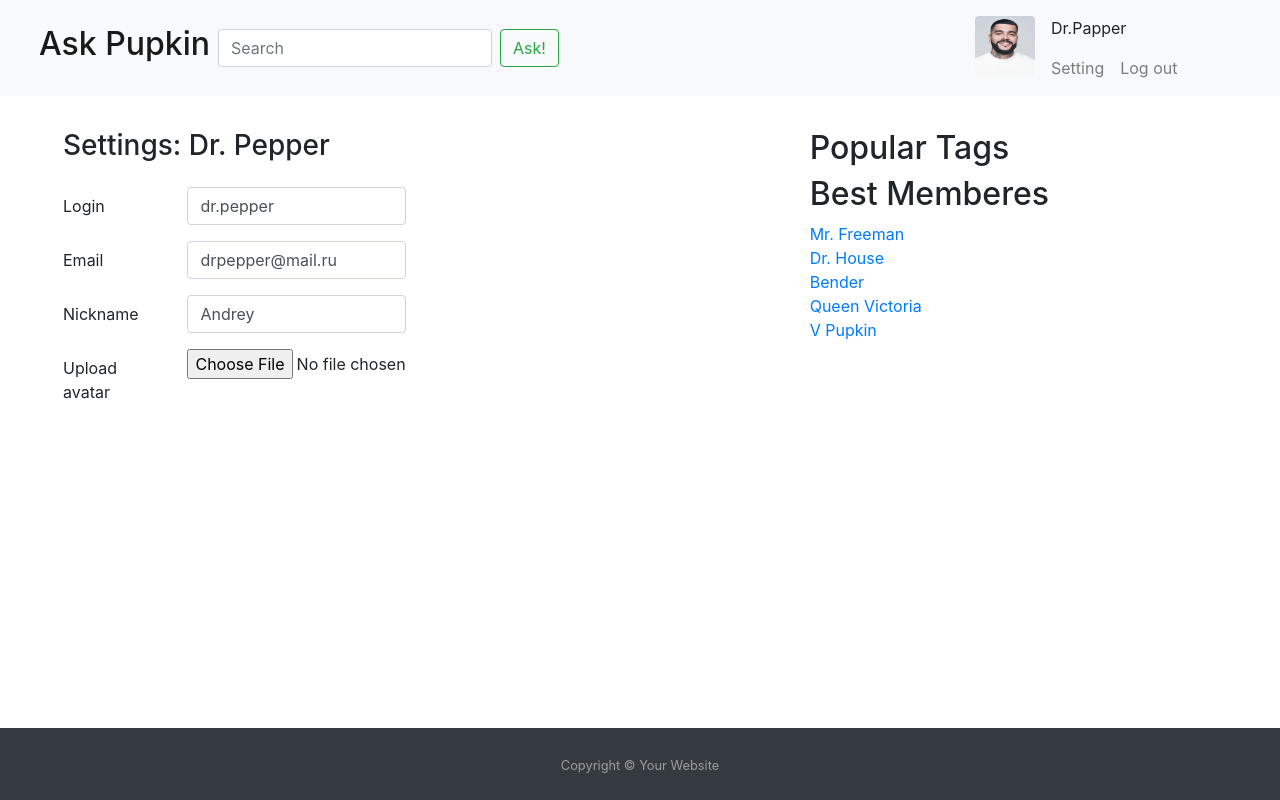
After one commit to Deiklov/parkweb, a Django app: page /cabinet in a window 1280 px wide. The commit adds this page. Run offline with Django 3.2, Linux system fonts and the light colour scheme; some libraries are stand-ins or nearby versions.

Commit message:
pagination

```diff
--- a/askpupkin/admin.py
+++ b/askpupkin/admin.py
@@ -1,5 +1,5 @@
 from django.contrib import admin
-from .models import Tag,Question,Answer,Profile
+from .models import Tag, Question, Answer, Profile
 
 admin.site.register(Tag)
 admin.site.register(Question)
--- a/askpupkin/models.py
+++ b/askpupkin/models.py
@@ -24,10 +24,10 @@ class Tag(models.Model):
 
 class QuestionManager(models.Manager):
     def best_questions(self):
-        return self.order_by('-rating')[:10]
+        return self.order_by('-rating')
 
     def newest_questions(self):
-        return self.order_by('-data_create')[:10]
+        return self.order_by('-data_create')
 
 
 class Question(models.Model):
--- a/askpupkin/templates/base.html
+++ b/askpupkin/templates/base.html
@@ -70,16 +70,23 @@
             </div>
         </section>
     </div>
-
-    <nav aria-label="Page navigation example">
-        <ul class="pagination ml-5">
-            <li class="page-item"><a class="page-link" href="#">&laquo;</a></li>
-            <li class="page-item"><a class="page-link" href="#">1</a></li>
-            <li class="page-item"><a class="page-link" href="#">2</a></li>
-            <li class="page-item"><a class="page-link" href="#">3</a></li>
-            <li class="page-item"><a class="page-link" href="#">&raquo;</a></li>
-        </ul>
-    </nav>
+    {% block pagin %}
+        <div class="row ml-2">
+            {% if page.has_previous %}
+                <a class="btn btn-outline-info mb-4" href="?page={{ page.previous_page_number }}">&laquo;</a>
+            {% endif %}
+            {% for num in paginator.page_range %}
+                {% if page.number == num %}
+                    <a class="btn btn-info mb-4" href="?page={{ num }}">{{ num }}</a>
+                {% elif num > page.number|add:'-3' and num < page.number|add:'3' %}
+                    <a class="btn btn-outline-info mb-4" href="?page={{ num }}">{{ num }}</a>
+                {% endif %}
+            {% endfor %}
+            {% if page.has_next %}
+                <a class="btn btn-outline-info mb-4" href="?page={{ page.next_page_number }}">&raquo;</a>
+            {% endif %}
+        </div>
+    {% endblock %}
     <footer id="sticky-footer" class="py-4 bg-dark text-white-50">
         <div class="container text-center">
             <small>Copyright &copy; Your Website</small>
--- /dev/null
+++ b/askpupkin/templates/cabinet.html
@@ -0,0 +1,31 @@
+{% extends 'base.html' %}
+{% load static %}
+{% block content %}
+    <p class="h3 mb-4">Settings: Dr. Pepper</p>
+    <form>
+        <div class="form-group row">
+            <label for="login" class="col-2 col-form-label">Login</label>
+            <div class="col-4">
+                <input type="text" class="form-control" id="login" value="dr.pepper">
+            </div>
+        </div>
+        <div class="form-group row">
+            <label for="email" class="col-2 col-form-label">Email</label>
+            <div class="col-4">
+                <input type="email" class="form-control" id="email" value="drpepper@mail.ru">
+            </div>
+        </div>
+        <div class="form-group row">
+            <label for="nick" class="col-2 col-form-label">Nickname</label>
+            <div class="col-4">
+                <input type="text" class="form-control" id="nick" value="Andrey">
+            </div>
+        </div>
+        <div class="form-group row">
+            <label for="avatar" class="col-2 col-form-label">Upload avatar</label>
+            <div class="col-4">
+                <input type="file" class="file-upload" id="avatar" value="Andrey">
+            </div>
+        </div>
+    </form>
+{% endblock %}
--- a/askpupkin/urls.py
+++ b/askpupkin/urls.py
@@ -5,9 +5,10 @@ from django.views.generic import TemplateView
 urlpatterns = [
     path('', views.question_list, name="question_list"),
     path('ask', views.ask, name="ask"),
-    path('login', views.login,name="login"),
+    path('login', views.login, name="login"),
     path('signup', views.signup, name="signup"),
     path('question/<int:number>', views.question, name="question"),
     path('hot', views.question_list, name="hot"),
     path('tag/<str:tag>', views.question_list, name="tag"),
+    path('cabinet', TemplateView.as_view(template_name="cabinet.html"))
 ]
```
Also changed, not shown: askpupkin/templates/index.html (+0 -8 lines), askpupkin/views.py (+22 -6 lines).
